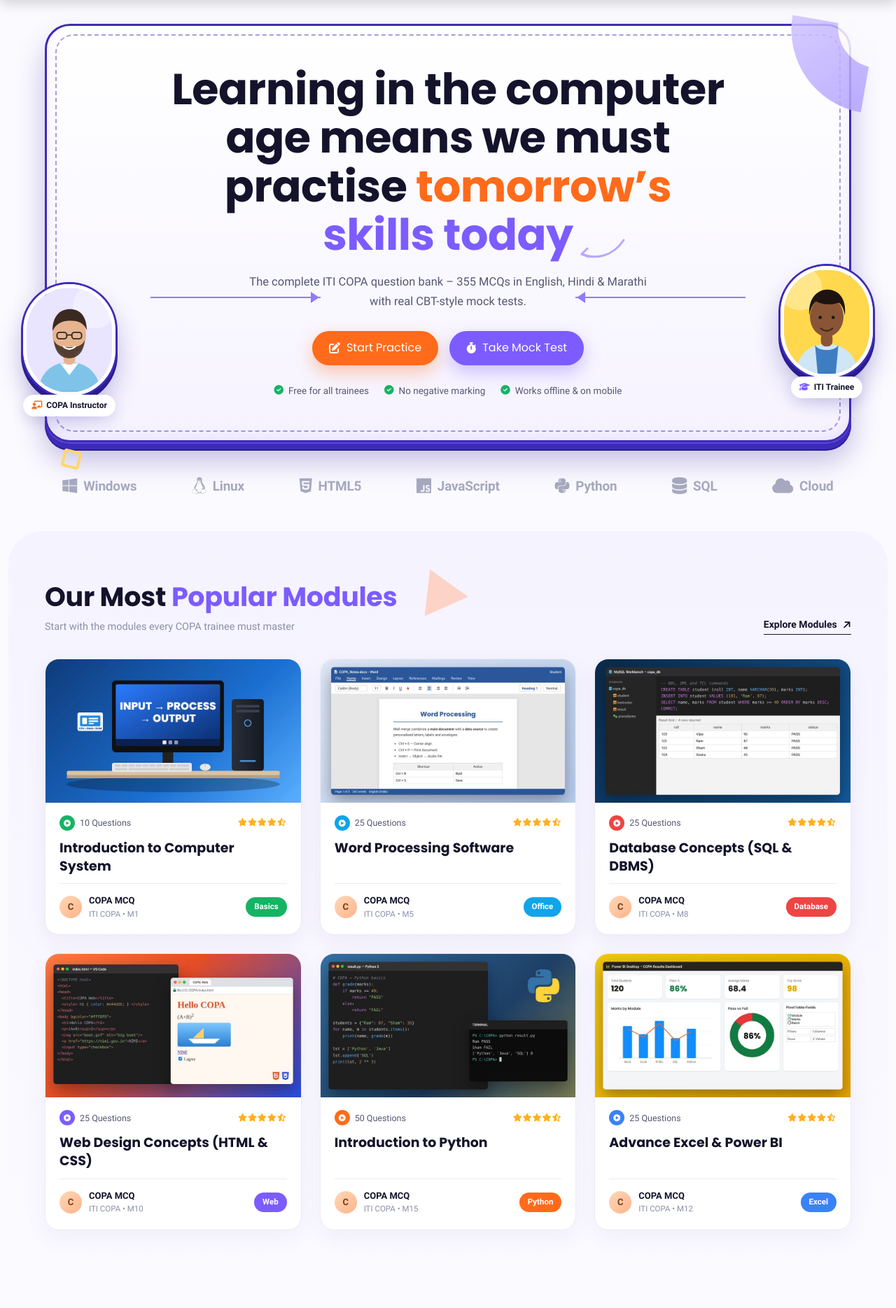
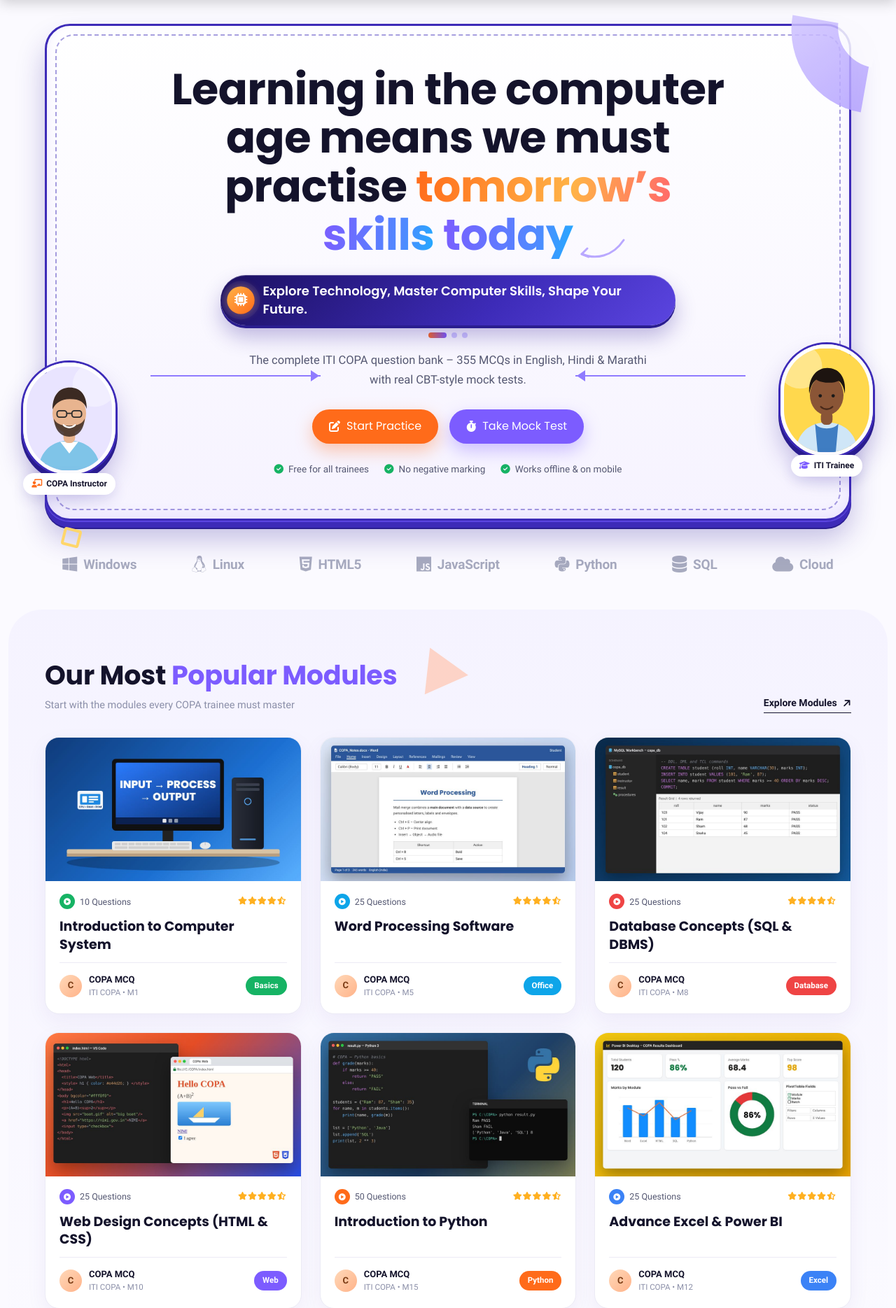
Before and after one commit to sanjr/sanjr, a PHP site: page / in a window 1280 px wide. Shown: the part 76-1945 px from the top of the page at 70% size. Run offline with PHP 8.4, Linux system fonts and the light colour scheme.

Commit message:
Home: animated hero headline and rotating typewriter taglines (EN/HI/MR)
Co-Authored-By: Claude Opus 5.5 <noreply@anthropic.com>
Claude-Session: https://claude.ai/code/session_01AsnKwrMHNC5jQmym9yV37H

```diff
--- a/css/home.css
+++ b/css/home.css
@@ -284,3 +284,34 @@
   .lp-foot .cols { grid-template-columns: 1fr; }
 }
 @media (min-width: 721px) { .lp-avas { display: contents; } }
+
+/* ---------- animated hero headline & taglines ---------- */
+.lp-hero h1.lp-h1 .w { display: inline-block; opacity: 0; transform: translateY(26px) rotateX(-60deg) scale(.96); filter: blur(4px); animation: lpWord .7s cubic-bezier(.2,.8,.25,1.2) forwards; animation-delay: var(--d, 0s); transform-origin: 50% 100%; }
+@keyframes lpWord { to { opacity: 1; transform: none; filter: none; } }
+.lp-hero h1 .shine { background: linear-gradient(100deg, var(--o) 0%, #ffb347 25%, #ff3d7f 50%, var(--p) 75%, var(--o) 100%); background-size: 250% 100%; -webkit-background-clip: text; background-clip: text; color: transparent; animation: lpWord .7s cubic-bezier(.2,.8,.25,1.2) forwards, lpShine 5s linear 1.6s infinite; animation-delay: var(--d, 0s), 1.6s; }
+.lp-hero h1 .hl-p.shine { background-image: linear-gradient(100deg, var(--p) 0%, #4f8bff 30%, #00c2ff 50%, #b06bff 70%, var(--p) 100%); }
+@keyframes lpShine { to { background-position: -250% 0; } }
+.lp-hero h1 .sw svg .draw { stroke-dasharray: 90; stroke-dashoffset: 90; animation: lpDraw .9s ease-out 1.7s forwards; }
+.lp-hero h1 .sw svg .draw.d2 { animation-delay: 2.4s; }
+@keyframes lpDraw { to { stroke-dashoffset: 0; } }
+
+.lp-tagline { display: inline-flex; align-items: center; gap: 12px; max-width: 760px; min-height: 58px; margin: 4px auto 10px; padding: 10px 22px 10px 10px; border-radius: 999px;
+  background: linear-gradient(135deg, #1b1060, #3d2bb8 60%, #5b45e0); color: #fff; font: 600 clamp(14px, 1.9vw, 18px)/1.45 "Poppins", sans-serif; text-align: left;
+  box-shadow: 0 4px 0 #2a1d8f, 0 16px 30px rgba(45, 28, 150, .3), inset 0 1px 0 rgba(255,255,255,.25); opacity: 0; animation: lpWord .8s ease forwards 1.3s; position: relative; overflow: hidden; }
+.lp-tagline::after { content: ""; position: absolute; inset: 0; background: linear-gradient(110deg, transparent 30%, rgba(255,255,255,.18) 50%, transparent 70%); transform: translateX(-100%); animation: lpSweep 4.5s ease-in-out 2s infinite; pointer-events: none; }
+@keyframes lpSweep { 0%, 60% { transform: translateX(-100%); } 100% { transform: translateX(100%); } }
+.lp-tagline .tl-ic { flex: 0 0 38px; height: 38px; border-radius: 50%; display: grid; place-items: center; background: linear-gradient(135deg, #ffb347, #ff6b1a); color: #fff; box-shadow: 0 0 0 4px rgba(255,255,255,.14); animation: lpPulse 2s ease-in-out infinite; }
+@keyframes lpPulse { 50% { box-shadow: 0 0 0 9px rgba(255,179,71,.0), 0 0 18px rgba(255,179,71,.65); transform: scale(1.06); } }
+.lp-tagline .tl-txt { min-height: 1.45em; }
+.lp-tagline .tl-caret { width: 3px; height: 1.25em; border-radius: 2px; background: #ffd166; margin-left: -8px; animation: lpBlink 1s steps(1) infinite; flex: 0 0 3px; }
+.lp-tagline.typing .tl-caret { animation: none; }
+@keyframes lpBlink { 50% { opacity: 0; } }
+.lp-tg-dots { display: flex; justify-content: center; gap: 7px; margin: 0 0 18px; }
+.lp-tg-dots span { width: 8px; height: 8px; border-radius: 99px; background: #cfc6ff; transition: width .35s, background .35s; }
+.lp-tg-dots span.on { width: 26px; background: linear-gradient(90deg, var(--o), var(--p)); }
+@media (max-width: 720px) { .lp-tagline { border-radius: 20px; padding: 10px 14px 10px 10px; min-height: 0; } .lp-tagline .tl-txt { min-height: 2.9em; display: flex; align-items: center; } }
+@media (prefers-reduced-motion: reduce) {
+  .lp-hero h1 .w, .lp-tagline { opacity: 1; transform: none; filter: none; animation: none; }
+  .lp-hero h1 .shine, .lp-tagline::after, .lp-tagline .tl-ic, .lp-tagline .tl-caret { animation: none; }
+  .lp-hero h1 .sw svg .draw { stroke-dashoffset: 0; animation: none; }
+}
--- a/js/home.js
+++ b/js/home.js
@@ -8,6 +8,7 @@
     en: {
       nav: ["Home", "Modules", "Mock Test", "Study", "Results", "About"],
       signin: "Sign in", start: "Start Mock Test",
+      tg: ["Explore Technology, Master Computer Skills, Shape Your Future.", "The Digital World Never Stops Evolving, So Keep Learning and Growing.", "Every Click, Every Code, Every Skill Takes You Closer to the Digital Future."],
       h1a: "Learning in the computer age means we must practise", h1b: "tomorrow’s", h1c: "skills today",
       sub: "The complete ITI COPA question bank – 355 MCQs in English, Hindi & Marathi with real CBT-style mock tests.",
       joinI: "Start Practice", joinS: "Take Mock Test", tagI: "COPA Instructor", tagS: "ITI Trainee",
@@ -33,6 +34,7 @@
     hi: {
       nav: ["होम", "मॉड्यूल", "मॉक टेस्ट", "अध्ययन", "परिणाम", "परिचय"],
       signin: "लॉगिन", start: "मॉक टेस्ट शुरू करें",
+      tg: ["तकनीक को जानें, कंप्यूटर कौशल में महारत हासिल करें, अपना भविष्य बनाएँ।", "डिजिटल दुनिया कभी रुकती नहीं, इसलिए सीखते रहें और आगे बढ़ते रहें।", "हर क्लिक, हर कोड, हर कौशल आपको डिजिटल भविष्य के और करीब ले जाता है।"],
       h1a: "कंप्यूटर युग में सीखने का अर्थ है कि हम आज ही", h1b: "कल के", h1c: "कौशल का अभ्यास करें",
       sub: "पूरा ITI COPA प्रश्न बैंक – अंग्रेज़ी, हिंदी और मराठी में 355 MCQ, वास्तविक CBT जैसे मॉक टेस्ट के साथ।",
       joinI: "अभ्यास शुरू करें", joinS: "मॉक टेस्ट दें", tagI: "COPA अनुदेशक", tagS: "ITI प्रशिक्षु",
@@ -58,6 +60,7 @@
     mr: {
       nav: ["होम", "मॉड्युल्स", "मॉक टेस्ट", "अभ्यास", "निकाल", "माहिती"],
       signin: "लॉगिन", start: "मॉक टेस्ट सुरू करा",
+      tg: ["तंत्रज्ञान जाणून घ्या, संगणक कौशल्यांवर प्रभुत्व मिळवा, तुमचे भविष्य घडवा.", "डिजिटल जग कधीच थांबत नाही, म्हणून शिकत राहा आणि प्रगती करत राहा.", "प्रत्येक क्लिक, प्रत्येक कोड, प्रत्येक कौशल्य तुम्हाला डिजिटल भविष्याच्या अधिक जवळ नेते."],
       h1a: "संगणक युगात शिकणे म्हणजे आजच", h1b: "उद्याच्या", h1c: "कौशल्यांचा सराव करणे",
       sub: "संपूर्ण ITI COPA प्रश्नपेढी – इंग्रजी, हिंदी आणि मराठीमध्ये 355 MCQ, प्रत्यक्ष CBT सारख्या मॉक टेस्टसह.",
       joinI: "सराव सुरू करा", joinS: "मॉक टेस्ट द्या", tagI: "COPA निदेशक", tagS: "ITI प्रशिक्षणार्थी",
@@ -107,6 +110,8 @@
       '<path d="M57 90c5 5 13 5 18 0" stroke="' + (inst ? "#fff" : "#4a2a1a") + '" stroke-width="2.6" fill="none" stroke-linecap="round"/></svg>';
   }
 
+  let wi = 0;
+  const words = (txt, cls) => String(txt).split(/\s+/).filter(Boolean).map((w) => '<span class="w' + (cls ? " " + cls : "") + '" aria-hidden="true" style="--d:' + (0.15 + 0.09 * wi++).toFixed(2) + 's">' + esc(w) + "</span>").join(" ");
   const modImg = (m) => C.ROOT + "assets/img/modules/m" + C.pad(m) + ".jpg";
 
   const FEATURED = [
@@ -130,8 +135,10 @@
     '<span class="lp-deco q"></span><span class="lp-deco sq"></span>' +
     '<div class="lp-avas"><div class="lp-ava l"><div class="ph">' + avatar("i") + '</div><span class="tag"><i class="fa-solid fa-chalkboard-user"></i>' + X.tagI + "</span></div>" +
     '<div class="lp-ava r"><div class="ph">' + avatar("s") + '</div><span class="tag"><i class="fa-solid fa-graduation-cap"></i>' + X.tagS + "</span></div></div>" +
-    '<h1 class="rv">' + esc(X.h1a) + ' <span class="hl-o">' + esc(X.h1b) + '</span><br><span class="hl-p sw">' + esc(X.h1c) +
-    '<svg viewBox="0 0 70 40" aria-hidden="true"><path d="M66 6C50 30 26 34 6 26" stroke="#b9a8ff" stroke-width="3" fill="none" stroke-linecap="round"/><path d="M14 18l-8 8 10 4" stroke="#b9a8ff" stroke-width="3" fill="none" stroke-linecap="round" stroke-linejoin="round"/></svg></span></h1>' +
+    '<h1 class="lp-h1" aria-label="' + esc(X.h1a + " " + X.h1b + " " + X.h1c) + '">' + words(X.h1a, "") + " " + words(X.h1b, "hl-o shine") + '<br><span class="hl-p sw">' + words(X.h1c, "hl-p shine") +
+    '<svg viewBox="0 0 70 40" aria-hidden="true"><path class="draw" d="M66 6C50 30 26 34 6 26" stroke="#b9a8ff" stroke-width="3" fill="none" stroke-linecap="round"/><path class="draw d2" d="M14 18l-8 8 10 4" stroke="#b9a8ff" stroke-width="3" fill="none" stroke-linecap="round" stroke-linejoin="round"/></svg></span></h1>' +
+    '<div class="lp-tagline" aria-live="polite"><span class="tl-ic"><i class="fa-solid fa-microchip"></i></span><span class="tl-txt" id="lpTag">' + esc(X.tg[0]) + '</span><span class="tl-caret" aria-hidden="true"></span></div>' +
+    '<div class="lp-tg-dots" aria-hidden="true">' + X.tg.map((x, i) => '<span' + (i ? "" : ' class="on"') + "></span>").join("") + "</div>" +
     '<p class="sub rv">' + esc(X.sub) + "</p>" +
     '<div class="lp-cta rv"><span class="lp-arrow l"></span><span class="lp-arrow r"></span>' +
     '<a class="lp-btn o" href="modules.html"><i class="fa-solid fa-pen-to-square"></i> ' + X.joinI + '</a><a class="lp-btn p" href="exam.html"><i class="fa-solid fa-stopwatch"></i> ' + X.joinS + "</a></div>" +
@@ -201,4 +208,32 @@
     const io = new IntersectionObserver((ents) => ents.forEach((en) => { if (en.isIntersecting) { en.target.classList.add("in"); io.unobserve(en.target); } }), { threshold: 0.12 });
     els.forEach((el) => io.observe(el));
   } else els.forEach((el) => el.classList.add("in"));
+
+  /* animated taglines – typewriter, one after another */
+  (function tagline() {
+    const el = document.getElementById("lpTag"), dots = document.querySelectorAll(".lp-tg-dots span");
+    if (!el || !X.tg || !X.tg.length) return;
+    const reduce = window.matchMedia && matchMedia("(prefers-reduced-motion: reduce)").matches;
+    let i = 0;
+    const mark = () => dots.forEach((d, k) => d.classList.toggle("on", k === i));
+    if (reduce) { setInterval(() => { i = (i + 1) % X.tg.length; el.textContent = X.tg[i]; mark(); }, 5000); return; }
+    const chars = (str) => Array.from(str); // keeps Devanagari clusters reasonably intact
+    const type = () => {
+      const c = chars(X.tg[i]); let n = 0; el.textContent = ""; mark();
+      el.parentNode.classList.add("typing");
+      const step = () => {
+        if (document.hidden) return setTimeout(step, 400);
+        n++; el.textContent = c.slice(0, n).join("");
+        if (n < c.length) setTimeout(step, 38 + Math.random() * 30);
+        else { el.parentNode.classList.remove("typing"); setTimeout(erase, 2600); }
+      };
+      const erase = () => {
+        el.parentNode.classList.add("typing");
+        const back = () => { n -= 2; if (n > 0) { el.textContent = c.slice(0, n).join(""); setTimeout(back, 14); } else { i = (i + 1) % X.tg.length; setTimeout(type, 250); } };
+        back();
+      };
+      step();
+    };
+    setTimeout(type, 1800);
+  })();
 })();
```
